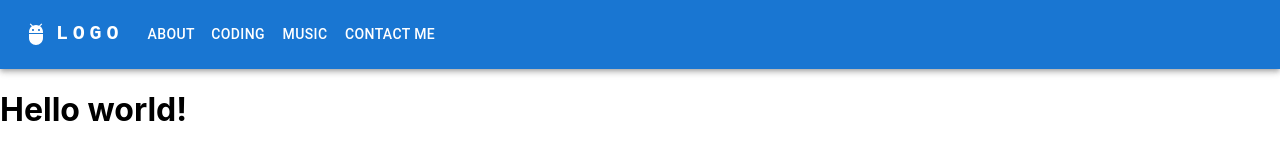
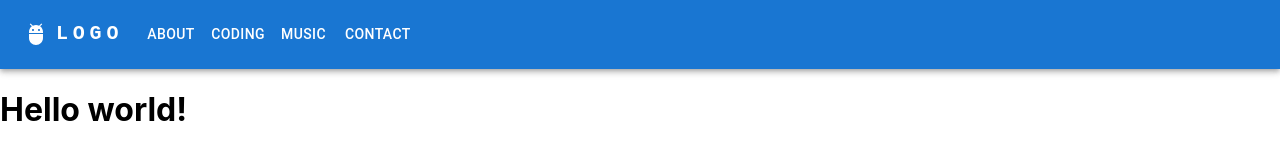
Before and after one commit to yuchida522/personal-site, a Next.js app: page / in a window 1280 px wide. Shown: the top 160 px of the page. Built offline with nearby package versions, Linux system fonts and the light colour scheme.

Commit message:
add routing in Navbar

```diff
--- a/components/navbar.js
+++ b/components/navbar.js
@@ -12,12 +12,12 @@ import Button from '@mui/material/Button';
 import Tooltip from '@mui/material/Tooltip';
 import MenuItem from '@mui/material/MenuItem';
 import AdbIcon from '@mui/icons-material/Adb';
+import { Link } from 'react-router-dom';
 
-const pages = ['About', 'Coding', 'Music', 'Contact Me'];
+const pages = ['about', 'coding', 'music', 'contact'];
 
 const ResponsiveAppBar = () => {
   const [anchorElNav, setAnchorElNav] = React.useState(null);
-  const [anchorElUser, setAnchorElUser] = React.useState(null);
 
   const handleOpenNavMenu = (event) => {
     setAnchorElNav(event.currentTarget);
@@ -25,10 +25,6 @@ const ResponsiveAppBar = () => {
 
   const handleCloseNavMenu = () => {
     setAnchorElNav(null);
-  };
-
-  const handleCloseUserMenu = () => {
-    setAnchorElUser(null);
   };
 
   return (
@@ -63,7 +59,7 @@ const ResponsiveAppBar = () => {
               onClick={handleOpenNavMenu}
               color="inherit"
             >
-              <MenuIcon />
+              <MenuIcon/>
             </IconButton>
             <Menu
               id="menu-appbar"
@@ -113,6 +109,7 @@ const ResponsiveAppBar = () => {
             {pages.map((page) => (
               <Button
                 key={page}
+                href={`/${page}`}
                 onClick={handleCloseNavMenu}
                 sx={{ my: 2, color: 'white', display: 'block' }}
               >
--- a/package.json
+++ b/package.json
@@ -17,7 +17,8 @@
     "@mui/material": "^5.8.0",
     "next": "12.1.0",
     "react": "17.0.2",
-    "react-dom": "17.0.2"
+    "react-dom": "17.0.2",
+    "react-router-dom": "^6.3.0"
   },
   "devDependencies": {
     "autoprefixer": "^10.4.7",
```
Also changed, not shown: pages/contact.js (renamed from pages/contact-me.js), 1 other file (tests, documents, lock files or other folders).
